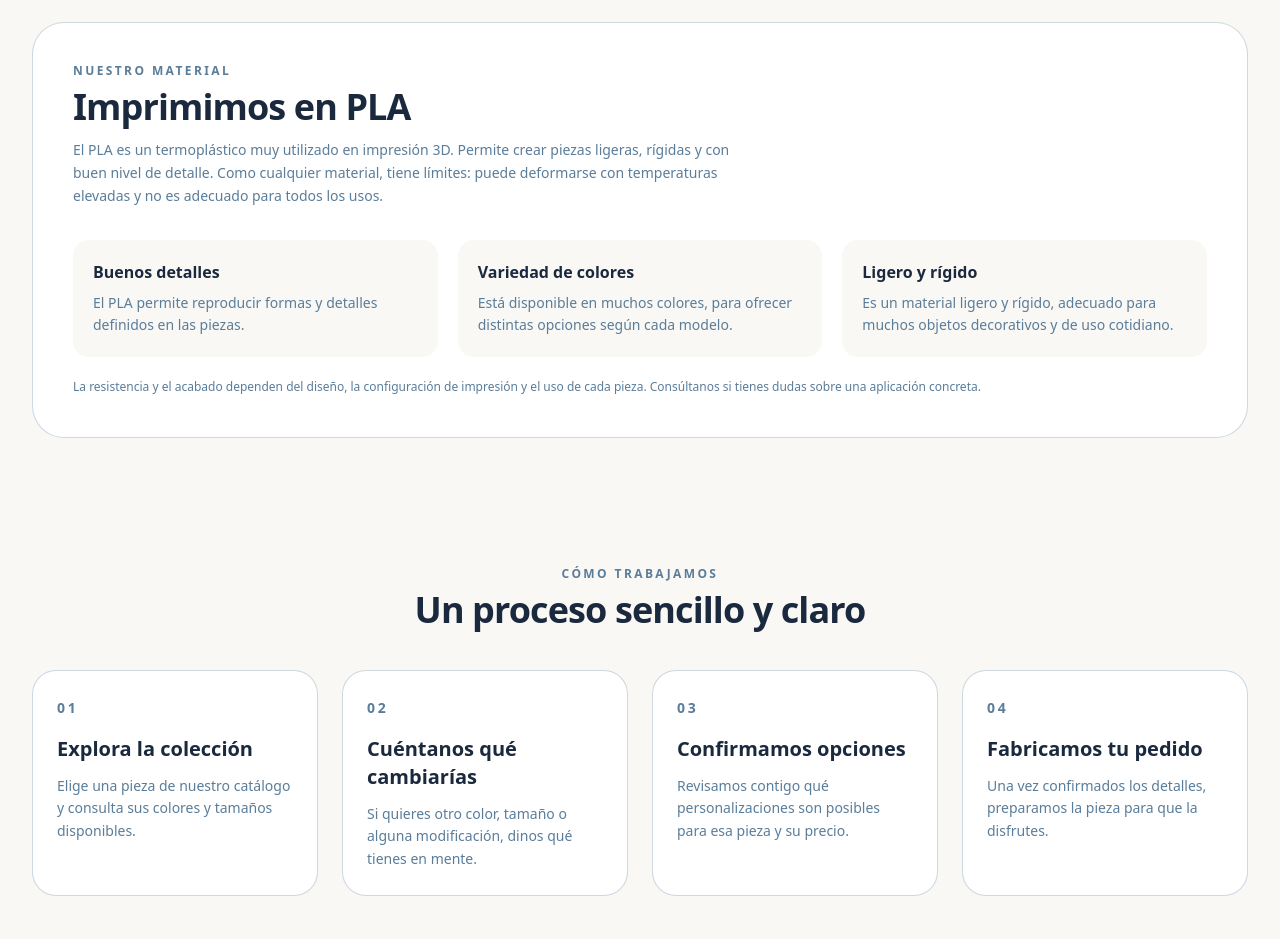
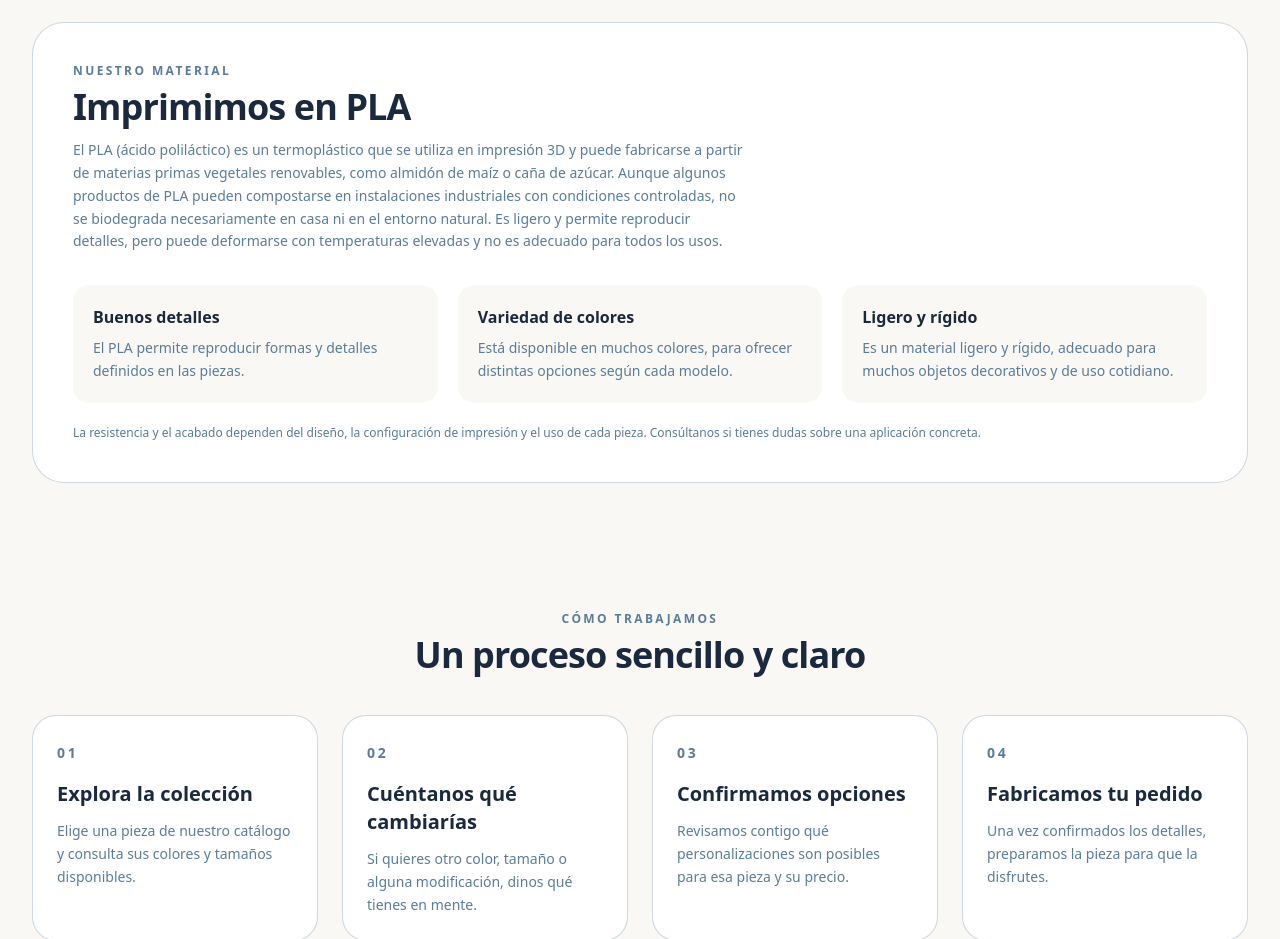
Before and after one commit to Sergiomack91/migs-makers-store, a Nuxt app: page / in a window 1280 px wide. Shown: the part 4560-5499 px from the top of the page. Built offline with nearby package versions, Linux system fonts and the light colour scheme.

Commit message:
feat: enhance PLA material description for clarity and detail

```diff
--- a/app/pages/index.vue
+++ b/app/pages/index.vue
@@ -417,7 +417,7 @@ async function submitContactForm() {
           <p class="text-xs font-semibold uppercase tracking-[0.2em] text-migs-text">Nuestro material</p>
           <h2 class="mt-2 text-3xl font-semibold tracking-tight text-migs-logo sm:text-4xl">Imprimimos en PLA</h2>
           <p class="mt-3 text-sm leading-relaxed text-migs-text">
-            El PLA es un termoplástico muy utilizado en impresión 3D. Permite crear piezas ligeras, rígidas y con buen nivel de detalle. Como cualquier material, tiene límites: puede deformarse con temperaturas elevadas y no es adecuado para todos los usos.
+            El PLA (ácido poliláctico) es un termoplástico que se utiliza en impresión 3D y puede fabricarse a partir de materias primas vegetales renovables, como almidón de maíz o caña de azúcar. Aunque algunos productos de PLA pueden compostarse en instalaciones industriales con condiciones controladas, no se biodegrada necesariamente en casa ni en el entorno natural. Es ligero y permite reproducir detalles, pero puede deformarse con temperaturas elevadas y no es adecuado para todos los usos.
           </p>
         </div>
         <div class="mt-8 grid gap-5 md:grid-cols-3">
```
